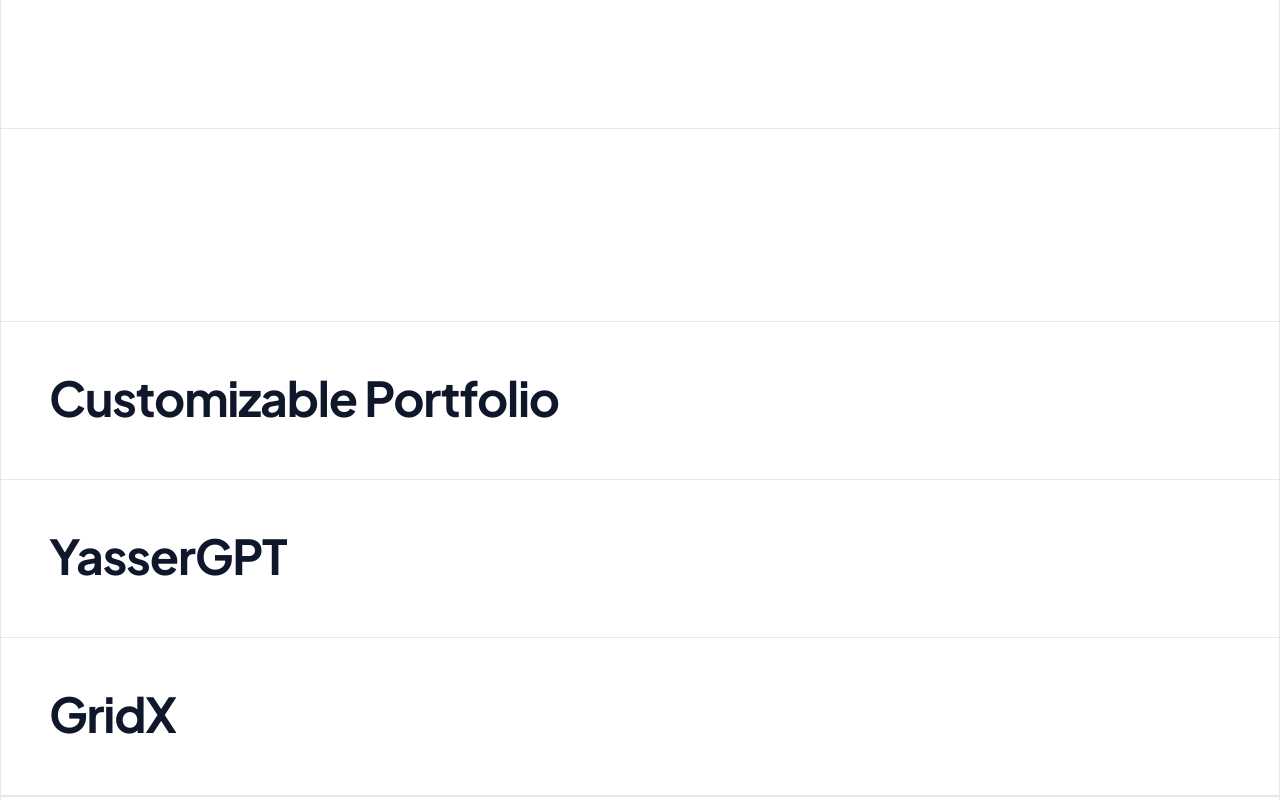
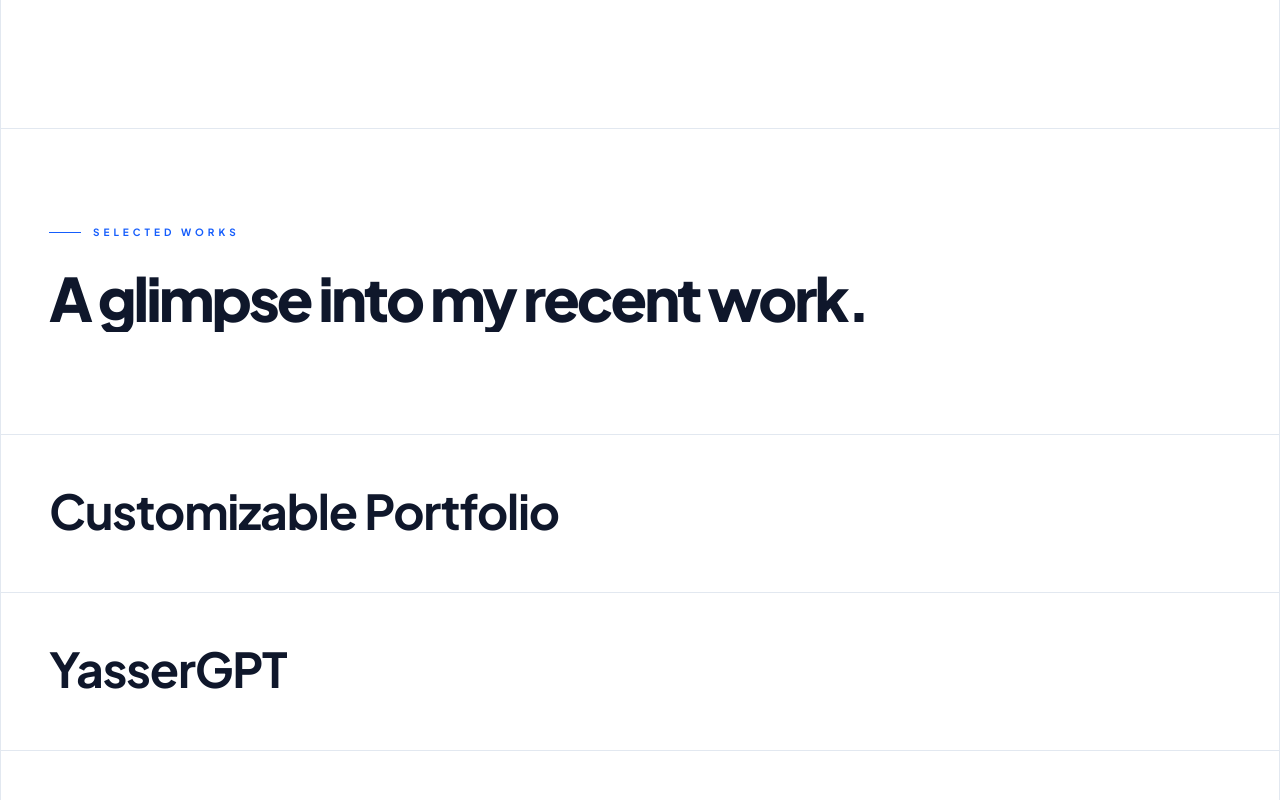
Before and after one commit to yasser8111/Portfolio, a React (Vite) app: page / in a window 1280 px wide. Shown: the part 700-1500 px from the top of the page. Built offline with nearby package versions, Linux system fonts and the light colour scheme.

Commit message:
UI: Added section header to homepage projects section and adjusted spacing

```diff
--- a/src/components/projects/ProjectHoverSection.jsx
+++ b/src/components/projects/ProjectHoverSection.jsx
@@ -67,7 +67,7 @@ const ProjectHoverSection = ({
       <div
         ref={containerRef}
         onMouseLeave={() => setModal({ active: false, index: 0 })}
-        className={cn("relative flex flex-col w-full mt-48", className)}
+        className={cn("relative flex flex-col w-full mt-12", className)}
       >
         <div className="flex flex-col w-full">
           {projects.map((project, index) => (
--- a/src/data.json
+++ b/src/data.json
@@ -21,6 +21,7 @@
     },
     "sections": {
       "selectedWorks": "Selected Works",
+      "selectedWorksSubtitle": "A glimpse into my recent work.",
       "about": "About",
       "expertise": "Skills",
       "letsBuild": "Let's build\nsomething useful :D",
@@ -177,6 +178,7 @@
     },
     "sections": {
       "selectedWorks": "أعمال مختارة",
+      "selectedWorksSubtitle": "نظرة على بعض أعمالي الأخيرة.",
       "about": "نبذة عني",
       "expertise": "الخبرات",
       "letsBuild": "لنقم ببناء\nشيء مفيد",
--- a/src/pages/HomePage.jsx
+++ b/src/pages/HomePage.jsx
@@ -111,6 +111,22 @@ const HomePage = ({
           {/* Projects */}
           <section id="projects" className="border-b border-slate-200">
             <div className="w-full">
+              {/* Section Header */}
+              <div className="px-6 md:px-12 pt-24 pb-12">
+                <div className="flex items-center gap-3 mb-6 text-blue-600">
+                  <div className="w-8 h-[1px] bg-blue-600"></div>
+                  <span className="text-[10px] font-bold uppercase tracking-[0.4em]">
+                    {sections.selectedWorks}
+                  </span>
+                </div>
+
+                <h2 className="text-4xl md:text-5xl lg:text-6xl font-black tracking-tighter text-slate-900 leading-none">
+                  <TextBlock blockColor="#2563eb" className="block">
+                    {sections.selectedWorksSubtitle}
+                  </TextBlock>
+                </h2>
+              </div>
+
               <ProjectHoverSection projects={projects.slice(0, 3)} />
               <div className="py-12 px-6 md:px-12 border-t border-slate-200 flex justify-center md:justify-start">
                 <Link to="/projects">
```
